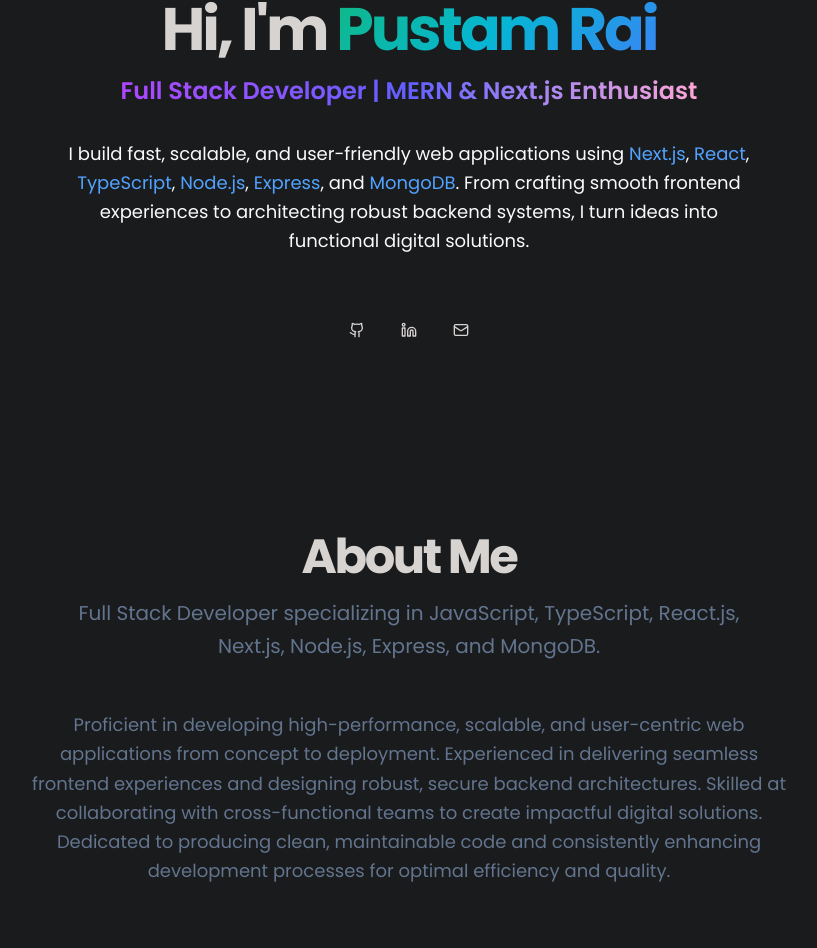
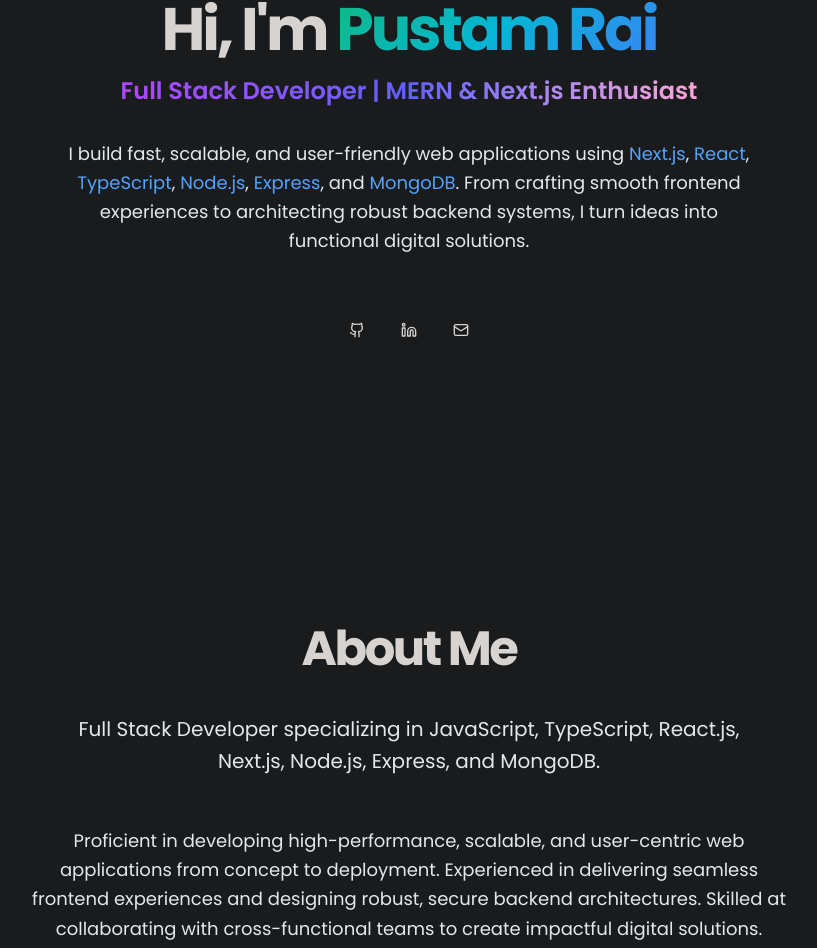
Before and after one commit to PustamRai/nextfolio, a Next.js app: page / in a window 1280 px wide. Shown: the part 323-1271 px from the top of the page, without its empty margins (231-1048 px from the left). Built offline with nearby package versions, Linux system fonts and the light colour scheme.

Commit message:
update text color and height

```diff
--- a/src/components/about-section/about-section.tsx
+++ b/src/components/about-section/about-section.tsx
@@ -37,7 +37,10 @@
 
    return (
       <div className="w-full">
-         <section id="about" className="py-20 w-full">
+         <section
+            id="about"
+            className="py-20 md:py-20 flex flex-col items-center justify-center min-h-[90vh]"
+         >
             <div className="container px-4 md:px-6 mx-auto">
                <motion.div
                   className="space-y-12"
@@ -51,10 +54,10 @@
                      className="space-y-4 text-center"
                      variants={itemVariants}
                   >
-                     <h2 className="text-3xl font-bold tracking-tighter sm:text-4xl md:text-5xl">
+                     <h2 className="text-3xl font-bold tracking-tighter sm:text-4xl md:text-5xl md:mb-10">
                         {heading}
                      </h2>
-                     <p className="mx-auto max-w-[700px] text-muted-foreground md:text-xl/relaxed lg:text-base/relaxed xl:text-xl/relaxed">
+                     <p className="mx-auto max-w-[700px] text-gray-200 md:text-xl/relaxed lg:text-base/relaxed xl:text-xl/relaxed">
                         {subheading}
                      </p>
                   </motion.div>
@@ -64,7 +67,7 @@
                      className="mx-auto max-w-3xl text-center"
                      variants={itemVariants}
                   >
-                     <p className="text-muted-foreground md:text-lg/relaxed lg:text-base/relaxed xl:text-lg/relaxed">
+                     <p className="text-gray-200 md:text-lg/relaxed lg:text-base/relaxed xl:text-lg/relaxed">
                         {details}
                      </p>
                   </motion.div>
--- a/src/components/hero-section.tsx
+++ b/src/components/hero-section.tsx
@@ -90,7 +90,7 @@
                </motion.div>
 
                <motion.div
-                  className="max-w-[700px] text-gray-50 space-y-4"
+                  className="max-w-[700px] text-gray-200 space-y-4"
                   variants={itemVariants}
                >
                   <p className="text-lg leading-relaxed">
```
